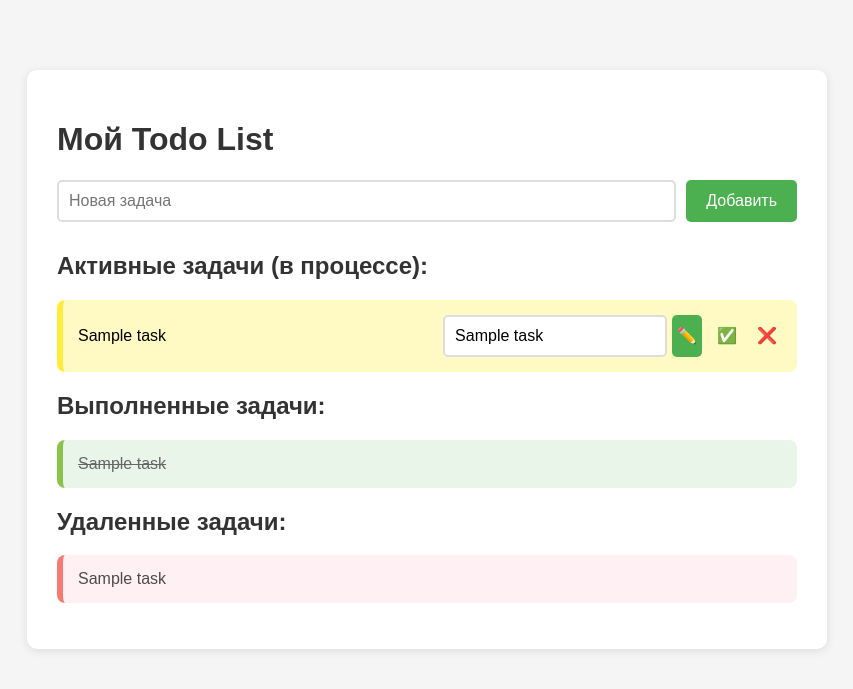
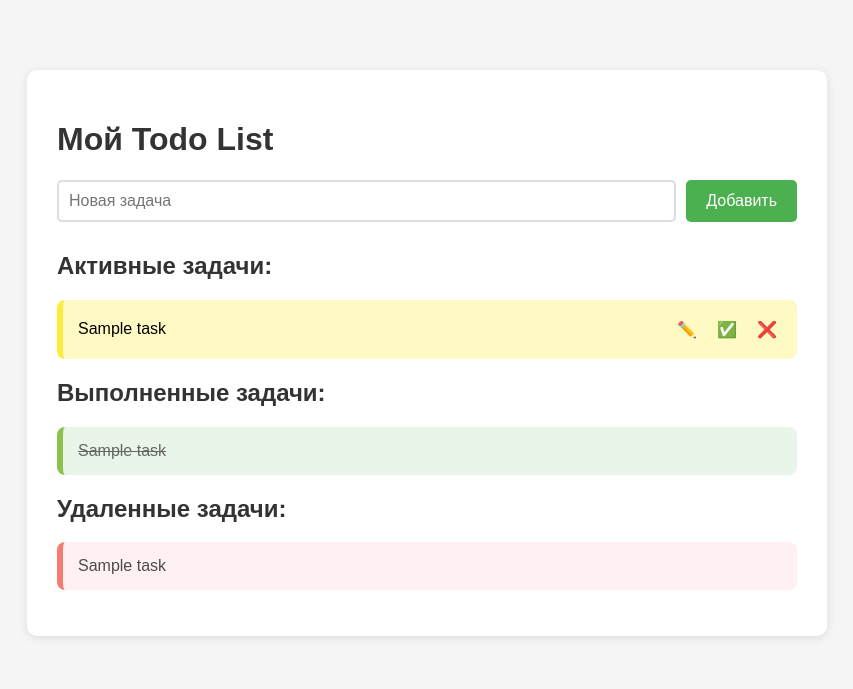
Before and after one commit to PA3K1/PYTHON_TEAM_PROJECT, a Flask app: template todo_project/templates/index.html in a window 1280 px wide. Shown: the top 689 px of the page, without its empty margins (213-1066 px from the left). Run offline with Flask 3, Linux system fonts and the light colour scheme; the template is opened without the code that fills it: most values are stand-ins (such as "Sample title", 1, 10 or a date in 2020).

Commit message:
пваоыиVESTHY

```diff
--- a/todo_project/main.py
+++ b/todo_project/main.py
@@ -9,34 +9,31 @@ deleted_tasks = []
 
 @app.route('/')
 def index():
+    edit_id = request.args.get('edit', -1, type=int)
     return render_template('index.html',
                          active_tasks=active_tasks,
                          completed_tasks=completed_tasks,
-                         deleted_tasks=deleted_tasks)
+                         deleted_tasks=deleted_tasks,
+     edit_id=edit_id)
 
 @app.route('/add', methods=['POST'])
 def add_task():
     task = request.form['task']
     active_tasks.append(task)
-    print(f"Добавлена задача: {task}")
     return index()
 
 @app.route('/delete/<int:task_id>')
 def delete_task(task_id):
     if 0 <= task_id < len(active_tasks):
-        # Перемещаем задачу из активных в удаленные
         deleted_task = active_tasks.pop(task_id)
         deleted_tasks.append(deleted_task)
-        print(f"Задача удалена: {deleted_task}")
     return index()
 
 @app.route('/complete/<int:task_id>')
 def complete_task(task_id):
     if 0 <= task_id < len(active_tasks):
-        # Перемещаем задачу из активных в выполненные
         completed_task = active_tasks.pop(task_id)
         completed_tasks.append(completed_task)
-        print(f"Задача выполнена: {completed_task}")
     return index()
 
 @app.route('/edit/<int:task_id>', methods=['POST'])
@@ -44,7 +41,6 @@ def edit_task(task_id):
     if 0 <= task_id < len(active_tasks):
         new_text = request.form['edited_task']
         active_tasks[task_id] = new_text
-        print(f"Задача изменена: {new_text}")
     return index()
 
 if __name__ == '__main__':
--- a/todo_project/static/style.css
+++ b/todo_project/static/style.css
@@ -116,3 +116,34 @@ button {
 .task-list__delete {
     color: red;
 }
+
+.edit-form {
+    display: flex;
+    gap: 10px;
+    align-items: center;
+    margin: 0;
+}
+
+.edit-input {
+    flex: 1;
+    padding: 8px;
+    border: 1px solid #ccc;
+    border-radius: 4px;
+}
+
+.edit-form button {
+    padding: 8px 15px;
+    background-color: #2196F3;
+    color: white;
+    border: none;
+    border-radius: 4px;
+    cursor: pointer;
+}
+
+.edit-form a {
+    padding: 8px 15px;
+    background-color: #ff9800;
+    color: white;
+    text-decoration: none;
+    border-radius: 4px;
+}
--- a/todo_project/templates/index.html
+++ b/todo_project/templates/index.html
@@ -15,20 +15,26 @@
         </form>
 
         <!-- Активные задачи -->
-        <h2>Активные задачи (в процессе):</h2>
+        <h2>Активные задачи:</h2>
         <ul class="task-list">
             {% for task in active_tasks %}
             <li class="task-list__item task-list__item--active">
-                <span class="task-list__text">{{ task }}</span>
-                <div class="task-actions">
-                    <!-- Форма редактирования -->
+                {% if edit_id == loop.index0 %}
+                    <!-- Форма редактирования (показывается когда edit_id совпадает) -->
                     <form method="POST" action="/edit/{{ loop.index0 }}" class="edit-form">
-                        <input type="text" name="edited_task" value="{{ task }}" class="edit-input">
-                        <button type="submit" class="task-list__edit">✏️</button>
+                        <input type="text" name="edited_task" value="{{ task }}" class="edit-input" required>
+                        <button type="submit">Сохранить</button>
+                        <a href="/">Отмена</a>
                     </form>
-                    <a href="/complete/{{ loop.index0 }}" class="task-list__complete">✅</a>
-                    <a href="/delete/{{ loop.index0 }}" class="task-list__delete">❌</a>
-                </div>
+                {% else %}
+                    <!-- Обычный вид задачи -->
+                    <span class="task-list__text">{{ task }}</span>
+                    <div class="task-actions">
+                        <a href="/?edit={{ loop.index0 }}" class="task-list__edit">✏️</a>
+                        <a href="/complete/{{ loop.index0 }}" class="task-list__complete">✅</a>
+                        <a href="/delete/{{ loop.index0 }}" class="task-list__delete">❌</a>
+                    </div>
+                {% endif %}
             </li>
             {% endfor %}
         </ul>
```
